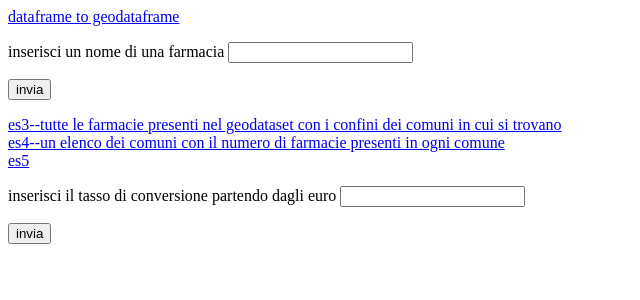
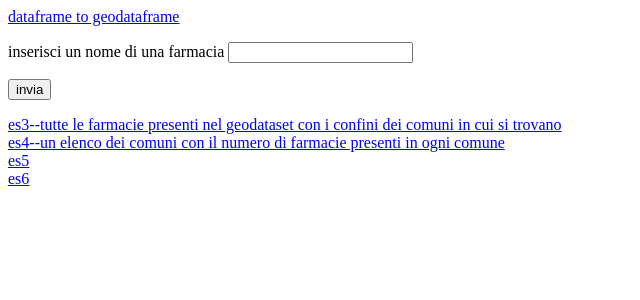
Before and after one commit to SimoneFinessi/geopandas-Flask-sjoint-merge, a Flask app: page / in a window 1280 px wide. Shown: the top 300 px of the page, without its empty margins (0-640 px from the left). Run offline with Flask 3, Linux system fonts and the light colour scheme; parts of the project's set-up code (start-up, migrations or seed data) failed here and were passed over.

Commit message:
finito tutto

```diff
--- a/app.py
+++ b/app.py
@@ -83,5 +83,19 @@ def immagineEs5():
     FigureCanvas(fig).print_png(output)
     return Response(output.getvalue(), mimetype='image/png')
 
+
+@app.route('/es6')
+def es6():
+    return render_template("es6.html")
+
+@app.route("/immagineEs6")
+def immagineEs6():
+    fig , ax=plt.subplots()
+    ax.pie(nfarm.FARMACIA,labels=nfarm.COMUNE)
+    plt.show()
+
+    output = io.BytesIO()
+    FigureCanvas(fig).print_png(output)
+    return Response(output.getvalue(), mimetype='image/png')
 if __name__ == '__main__':
     app.run(debug=True)
--- a/templates/home.html
+++ b/templates/home.html
@@ -13,11 +13,8 @@
         <a href="es3">es3--tutte le farmacie presenti nel geodataset con i confini dei comuni in cui si trovano</a><br>
         <a href="es4">es4--un elenco dei comuni con il numero di farmacie presenti in ogni comune</a><br>
 
-        <a href="es5">es5</a>
-        <form action="/es6" method = "post">
-            <p>inserisci il tasso di conversione partendo dagli euro <input type = "text" name = "TC" /></p>
-            <p><input type = "submit" value = "invia" /></p>
-        </form>
+        <a href="es5">es5</a><br>
+        <a href="es6">es6</a><br>
 
     </body>
 </html>
```
Also changed, not shown: templates/es6.html (added, +9 -0 lines).
